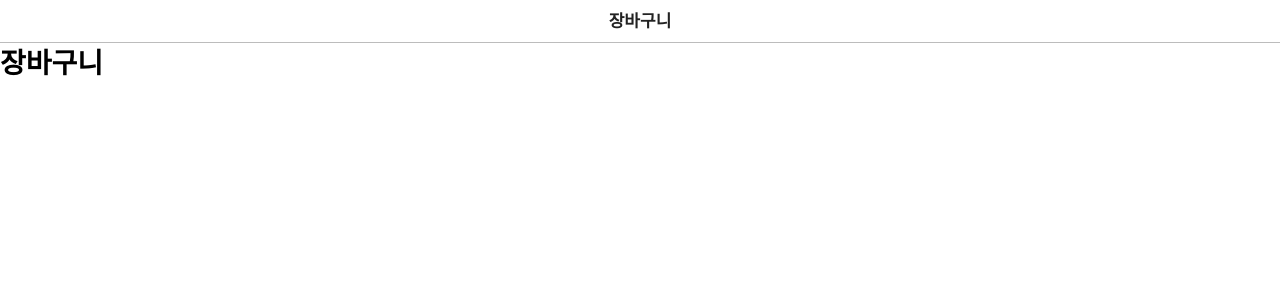
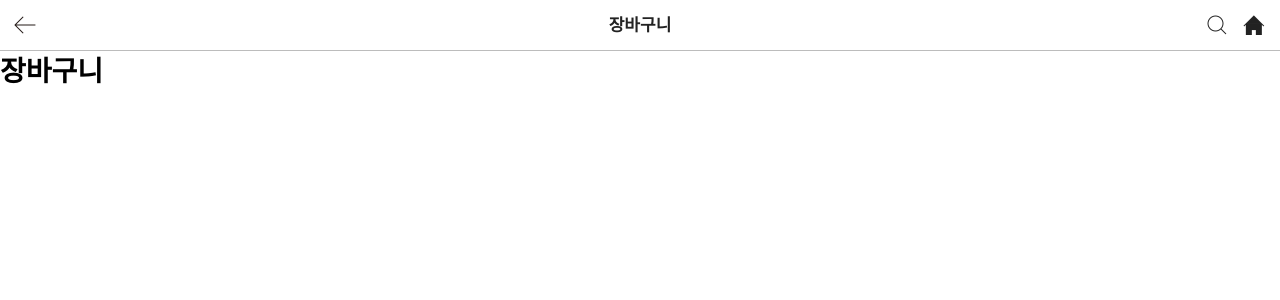
Before and after one commit to kschoi/react-shopping-cart, a React (Create React App) app: page / in a window 1280 px wide. Shown: the top 300 px of the page. Built offline with nearby package versions, Linux system fonts and the light colour scheme.

Commit message:
header 스타일 추가

```diff
--- a/src/components/layouts/Header.js
+++ b/src/components/layouts/Header.js
@@ -1,11 +1,23 @@
 import React from 'react';
+import style from './Header.module.scss';
 
 const Header = () => {
   return (
-    <div className="header">
-        <div className="mcom_tit_renew ty_top">
-          <h2 className="mcom_tit_txt">장바구니</h2>
+    <div className={style.header}>
+      <div className={`${style.mcom_tit_renew} ${style.ty_top}`}>
+        <h2 className={style.mcom_tit_txt}>장바구니</h2>
+        <div className={style.mcom_tit_lft}>
+          <a href="#" className={style.btn_back}><span className={`${style.sp_ctg_icon} ${style.ctg_icon_back}`}><span className="blind">이전 페이지</span></span></a>
         </div>
+        <div className={style.mcom_tit_rgt}>
+          <div className={style.btn_cate}>
+            <button type="button"><span className={`${style.sp_ctg_icon} ${style.ctg_icon_search}`}><span className="blind">검색</span></span></button>
+          </div>
+          <div className={style.btn_cate}>
+            <a href="#"><span className={`${style.sp_ctg_icon} ${style.ctg_icon_home}`}><span className="blind">SSG.com 홈</span></span></a>
+          </div>
+        </div>
+      </div>
     </div>
   )
 }
--- /dev/null
+++ b/src/components/layouts/Header.module.scss
@@ -0,0 +1,30 @@
+/* gnb 타이틀*/
+.mcom_tit_renew{position:relative;height:42px;padding:0 50px;border-bottom:1px solid #bcbcbc;background-color:#fff;text-align:center}
+.mcom_tit_renew.ty_top{height:50px}
+.mcom_tit_renew.ty_top .mcom_tit_txt{line-height:50px}
+.mcom_tit_renew.ty_fixed{position:fixed;top:0;right:0;left:0}
+.mcom_tit_renew .mcom_tit_txt{display:inline-block;overflow:hidden;padding-top:1px;max-width:100%;font-size:17px;color:#222;font-weight:bold;text-overflow:ellipsis;white-space:nowrap;line-height:42px}
+.mcom_tit_renew .mcom_tit_lft{position:absolute;top:0;left:0;bottom:0}
+.mcom_tit_renew .mcom_tit_rgt{position:absolute;top:0;right:0;bottom:0;margin-right:7px;font-size:0}
+.mcom_tit_renew .mcom_tit_lft:after,
+.mcom_tit_renew .mcom_tit_rgt:after{display:inline-block;height:100%;vertical-align:middle;content:''}
+
+.mcom_tit_renew .sp_ctg_icon{display:inline-block;background:url(../../img/sp_top_cate.png) -25px -75px no-repeat;background-size:100px 100px;vertical-align:middle;}
+.mcom_tit_renew .btn_tx{display:inline-block;min-width:50px;height:26px;padding:0 5px;border:1px solid #222;font-size:12px;color:#222;vertical-align:middle;line-height:26px;box-sizing:border-box}
+.mcom_tit_renew .btn_back{display:inline-block;width:50px;height:42px;vertical-align:middle;text-align:center}
+.mcom_tit_renew .btn_back:after{display:inline-block;height:100%;vertical-align:middle;content:''}
+.mcom_tit_renew .btn_back .ctg_icon_back{width:22px;height:20px;vertical-align:middle;background-position:0 0}
+.mcom_tit_renew .btn_cate{display:inline-block;vertical-align:middle}
+.mcom_tit_renew .btn_cate .sp_ctg_icon{width:22px;height:20px}
+.mcom_tit_renew .btn_cate button{height:42px;padding:0 8px 0 7px}
+.mcom_tit_renew .btn_cate a{display:inline-block;height:42px;padding:0 8px 0 7px;text-align:center}
+.mcom_tit_renew .btn_cate a:after{display:inline-block;height:100%;vertical-align:middle;content:''}
+.mcom_tit_renew .btn_cate a .sp_ctg_icon{font-size:12px}
+.mcom_tit_renew .btn_share .ctg_icon_share{background-position:-50px 0}
+.mcom_tit_renew .btn_cart .ctg_icon_cart{float:left;position:relative;background-position:-75px 0}
+.mcom_tit_renew .btn_cart .pd_numbx{position:absolute;top:-8px;left:50%;display:block;text-align:center}
+.mcom_tit_renew .btn_cart .pd_num{display:inline-block;min-width:16px;padding:0 2px;text-align:center;font-size:11px;font-family:'Roboto-Medium','AppleSDGothicNeo-Regular',sans-serif;color:#fff;font-weight:bold;border-radius:10px;background:#ff5b59;letter-spacing:-1px;box-sizing:border-box}
+.mcom_tit_renew .ctg_icon_search{background-position:0 -25px}
+.mcom_tit_renew .ctg_icon_home{background-position:-25px -25px}
+.mcom_tit_renew .ctg_icon_close{background-position:-50px -25px}
+.mcom_tit_renew .ctg_icon_barcode{background-position:-75px -25px}
--- a/src/index.css
+++ b/src/index.css
@@ -21,45 +21,3 @@ caption.blind{position:static;margin:-1px 0 0}
 caption.blind:before{display:none}
 caption .blind{position:static}
 caption .blind:before{display:none}
-
-.mcom_tit_renew {
-    position: relative;
-    height: 42px;
-    padding: 0 50px;
-    border-bottom: 1px solid #bcbcbc;
-    background-color: #fff;
-    text-align: center;
-}
-.mcom_tit_renew .mcom_tit_txt {
-    display: inline-block;
-    overflow: hidden;
-    padding-top: 1px;
-    max-width: 100%;
-    font-size: 17px;
-    color: #222;
-    font-weight: bold;
-    text-overflow: ellipsis;
-    white-space: nowrap;
-    line-height: 42px;
-}
-.mcom_tit_renew .mcom_tit_lft {
-    position: absolute;
-    top: 0;
-    left: 0;
-    bottom: 0;
-}
-.mcom_tit_renew .mcom_tit_rgt {
-    position: absolute;
-    top: 0;
-    right: 0;
-    bottom: 0;
-    margin-right: 7px;
-    font-size: 0;
-}
-.mcom_tit_renew .mcom_tit_lft:after,
-.mcom_tit_renew .mcom_tit_rgt:after {
-    display: inline-block;
-    height: 100%;
-    vertical-align: middle;
-    content: "";
-}
```
Also changed, not shown: src/img/sp_top_cate.png (added).
